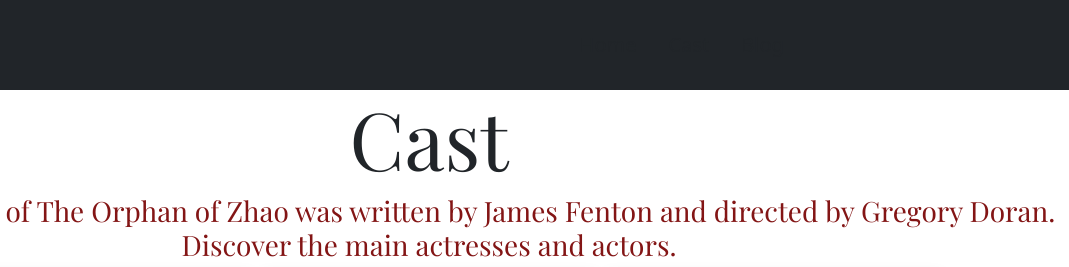
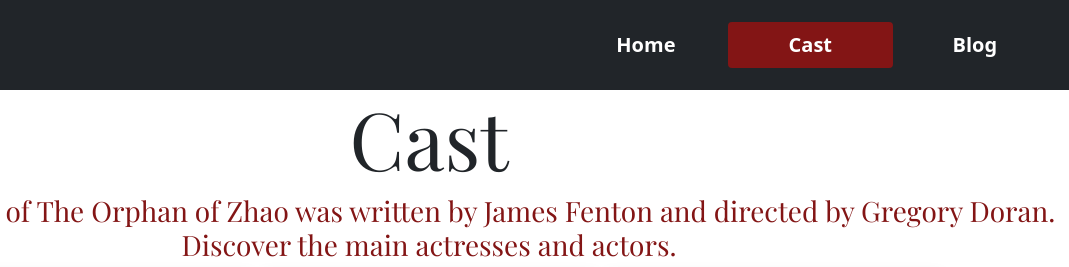
Before and after one commit to pablorosflores/HTML_CSS_II-PEC2, a website built with Parcel: page src/characters.html in a window 1280 px wide. Shown: the top 267 px of the page, 211-1280 px from the left. Built offline with nearby package versions, Linux system fonts and the light colour scheme.

Commit message:
problema header cast

```diff
--- a/src/characters.html
+++ b/src/characters.html
@@ -48,18 +48,16 @@
                     <!-- Menu de navegación -->
                     <div class="container col-5 d-none d-md-block justify-content-center fs-5">
                         <ul class="nav nav-pills nav-justified ">
-                            <li>
-                                <a class="dropdown-item" href="./index.html">Home</a>
-                            </li>
-                            <li>
-                                <a class="dropdown-item" href="./characters.html"
-                                    >Cast</a
+                            <li class="nav-item">
+                                <a class="nav-link" href="./index.html"
+                                    >Home</a
                                 >
                             </li>
-                            <li>
-                                <a class="dropdown-item" href="./blog.html"
-                                    >Blog</a
-                                >
+                            <li class="nav-item">
+                                <a class="nav-link active" href="#">Cast</a>
+                            </li>
+                            <li class="nav-item">
+                                <a class="nav-link " href="./blog.html">Blog</a>
                             </li>
                         </ul>
                     </div>
@@ -81,16 +79,16 @@
                                 aria-labelledby="dropdownMenuLink"
                             >
                                 <li>
-                                    <a class="dropdown-item" href="#">Action</a>
+                                    <a class="dropdown-item" href="./index.html">Home</a>
                                 </li>
                                 <li>
-                                    <a class="dropdown-item" href="#"
-                                        >Another action</a
+                                    <a class="dropdown-item" href="./characters.html"
+                                        >Cast</a
                                     >
                                 </li>
                                 <li>
-                                    <a class="dropdown-item" href="#"
-                                        >Something else here</a
+                                    <a class="dropdown-item" href="./blog.html"
+                                        >Blog</a
                                     >
                                 </li>
                             </ul>
```
